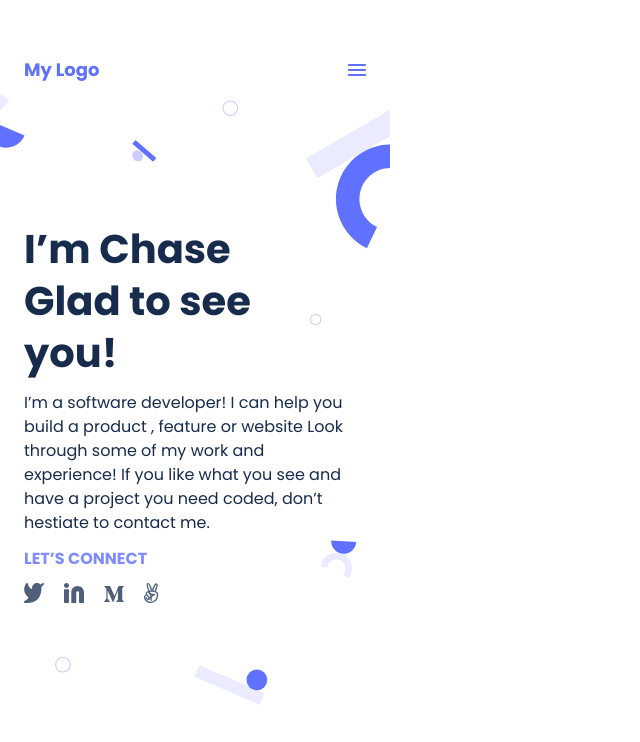
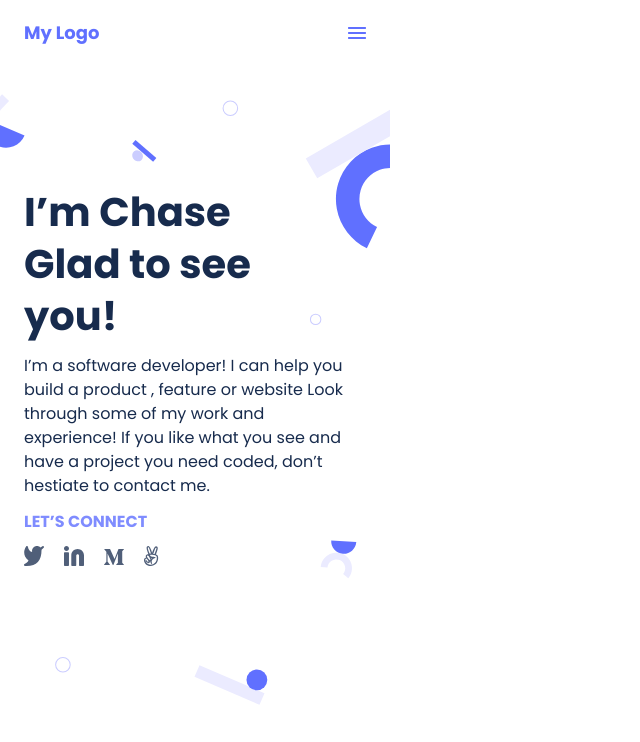
Before and after one commit to Chaseknis/Portfolio_project, a website: page index.html in a window 1280 px wide. Shown: the whole page, without its empty margins (0-640 px from the left). Drawn offline with Linux system fonts and the light colour scheme.

```diff
--- a/style.css
+++ b/style.css
@@ -71,7 +71,7 @@
   align-items: center;
   padding-left: 24px;
   padding-right: 24px;
-  padding-top: 58px;
+  padding-top: 16pt;
 }
 
 ul li {
```
Also changed, not shown: README.md.
